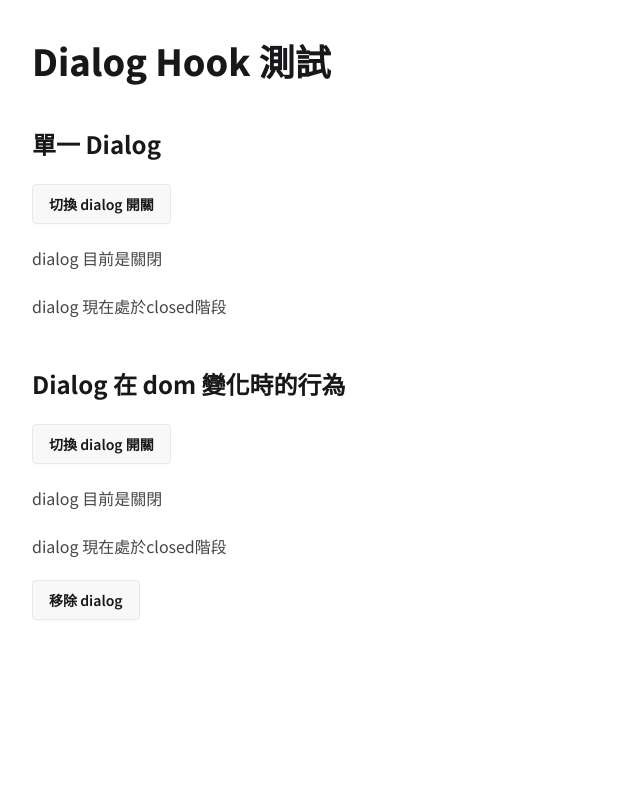
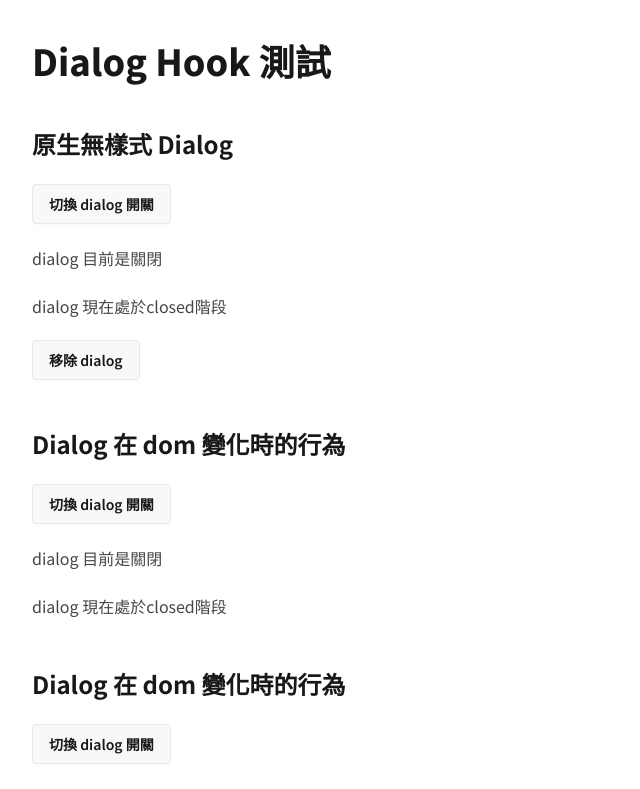
Before and after one commit to GaiaYang/react-primitives, a Next.js app: page /dialog in a window 1280 px wide. Shown: the top 789 px of the page, without its empty margins (0-640 px from the left). Built offline with nearby package versions, Linux system fonts and the light colour scheme.

Commit message:
重構dialog hook，只留下 MutationObserver 其餘監聽器改用 getAnimations 代替

```diff
--- a/package.json
+++ b/package.json
@@ -21,8 +21,8 @@
     "@types/node": "^20.19.33",
     "@types/react": "^19.2.14",
     "@types/react-dom": "^19.2.3",
-    "daisyui": "^5.5.18",
-    "eslint": "^9.39.2",
+    "daisyui": "^5.5.19",
+    "eslint": "^9.39.3",
     "eslint-config-next": "16.1.6",
     "eslint-config-prettier": "^10.1.8",
     "prettier": "^3.8.1",
@@ -30,5 +30,5 @@
     "tailwindcss": "^4.2.0",
     "typescript": "^5.9.3"
   },
-  "packageManager": "pnpm@10.30.0"
+  "packageManager": "pnpm@10.30.1"
 }
--- a/src/app/dialog/page.tsx
+++ b/src/app/dialog/page.tsx
@@ -10,10 +10,55 @@ export default function page() {
     <main className="py-10">
       <Article>
         <h1>Dialog Hook 測試</h1>
+        <Original />
         <Basic />
-        <DynamicDialog />
+        <Dynamic />
       </Article>
     </main>
+  );
+}
+
+function Original() {
+  const [visibleDialog, setVisibleDialog] = useState(true);
+  const { toggle, isOpen, phase, ref } = useDialogController();
+
+  return (
+    <div>
+      <h2>原生無樣式 Dialog</h2>
+      <button
+        type="button"
+        className="btn"
+        onClick={() => {
+          toggle();
+        }}
+      >
+        切換 dialog 開關
+      </button>
+      <p>{`dialog 目前是${isOpen ? "打開" : "關閉"}`}</p>
+      <p>{`dialog 現在處於${phase}階段`}</p>
+      <button
+        type="button"
+        className="btn"
+        onClick={() => {
+          setVisibleDialog((e) => !e);
+        }}
+      >
+        {`${visibleDialog ? "移除" : "加載"} dialog`}
+      </button>
+      {visibleDialog && (
+        <dialog ref={ref}>
+          <h3>Hello!</h3>
+          <p>Press ESC key or click the button below to close</p>
+          <button
+            onClick={() => {
+              toggle();
+            }}
+          >
+            關閉
+          </button>
+        </dialog>
+      )}
+    </div>
   );
 }
 
@@ -22,7 +67,7 @@ function Basic() {
 
   return (
     <section>
-      <h2>單一 Dialog</h2>
+      <h2>Dialog 在 dom 變化時的行為</h2>
       <button
         type="button"
         className="btn"
@@ -36,7 +81,7 @@ function Basic() {
       <p>{`dialog 現在處於${phase}階段`}</p>
       <dialog ref={ref} className="modal">
         <div className="modal-box">
-          <h3 className="text-lg font-bold">Hello!</h3>
+          <h3 className="text-lg font-bold">第 1 個 dialog</h3>
           <p className="py-4">
             Press ESC key or click the button below to close
           </p>
@@ -51,7 +96,7 @@ function Basic() {
   );
 }
 
-function DynamicDialog() {
+function Dynamic() {
   const [visibleDialog, setVisibleDialog] = useState(true);
   const { toggle, isOpen, phase, ref } = useDialogController();
 
@@ -81,7 +126,7 @@ function DynamicDialog() {
       {visibleDialog && (
         <dialog ref={ref} className="modal">
           <div className="modal-box">
-            <h3 className="text-lg font-bold">第 1 個 dialog</h3>
+            <h3 className="text-lg font-bold">Hello!</h3>
             <p className="py-4">
               Press ESC key or click the button below to close
             </p>
--- a/src/hooks/useDialogMachine.ts
+++ b/src/hooks/useDialogMachine.ts
@@ -56,6 +56,8 @@ export default function useDialogMachine(
   const phaseRef = useRef<DialogPhase>("unmounted");
   const dialogRef = useRef<HTMLDialogElement | null>(null);
   const observerRef = useRef<MutationObserver | null>(null);
+  const rafRef = useRef<ReturnType<typeof requestAnimationFrame>>(undefined);
+  const animationIdRef = useRef(0);
 
   // 快取 callbacks 用於靜態使用
   useEffect(() => {
@@ -97,26 +99,26 @@ export default function useDialogMachine(
           mutation.attributeName === "open"
         ) {
           const dialog = mutation.target as HTMLDialogElement;
+          if (rafRef.current) cancelAnimationFrame(rafRef.current);
+
           setPhase(dialog.open ? "opening" : "closing");
+
+          rafRef.current = requestAnimationFrame(() => {
+            const id = ++animationIdRef.current;
+            const animations = dialog.getAnimations();
+
+            if (animations.length === 0) {
+              setPhase(dialog.open ? "opened" : "closed");
+            } else {
+              Promise.allSettled(animations.map((item) => item.finished)).then(
+                () => {
+                  if (animationIdRef.current !== id) return;
+                  setPhase(dialog.open ? "opened" : "closed");
+                },
+              );
+            }
+          });
         }
-      }
-    },
-    [setPhase],
-  );
-
-  /** 監控 transitionend */
-  const handleTransitionFinish = useCallback(
-    (event: TransitionEvent) => {
-      if (event.target !== event.currentTarget) return;
-      switch (phaseRef.current) {
-        case "opening":
-          setPhase("opened");
-          break;
-        case "closing":
-          setPhase("closed");
-          break;
-        default:
-          break;
       }
     },
     [setPhase],
@@ -132,15 +134,12 @@ export default function useDialogMachine(
         }
 
         if (dialogRef.current) {
-          dialogRef.current.removeEventListener(
-            "transitionend",
-            handleTransitionFinish,
-          );
-          dialogRef.current.removeEventListener(
-            "transitioncancel",
-            handleTransitionFinish,
-          );
           dialogRef.current = null;
+        }
+
+        if (rafRef.current) {
+          cancelAnimationFrame(rafRef.current);
+          rafRef.current = undefined;
         }
 
         if (phaseRef.current !== "unmounted") {
@@ -160,16 +159,13 @@ export default function useDialogMachine(
           attributes: true,
           attributeFilter: ["open"],
         });
-
-        el.addEventListener("transitionend", handleTransitionFinish);
-        el.addEventListener("transitioncancel", handleTransitionFinish);
       } else {
         cleanup();
       }
 
       return cleanup;
     },
-    [handleMutation, handleTransitionFinish, setPhase],
+    [handleMutation, setPhase],
   );
 
   /** 切換 dialog 開關 */
```
Also changed, not shown: 1 other file (tests, documents, lock files or other folders).
